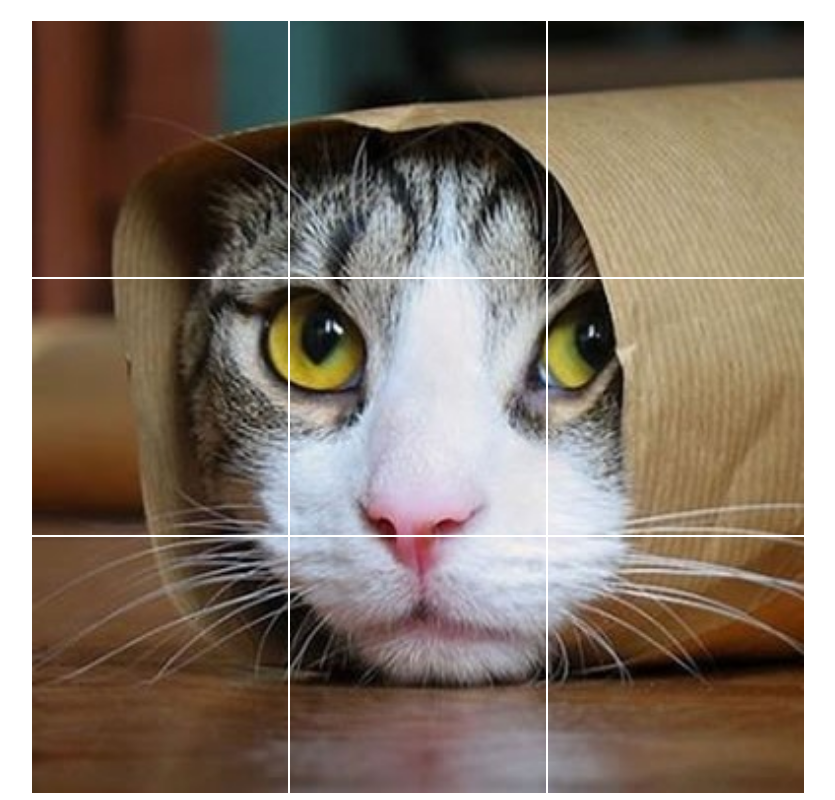
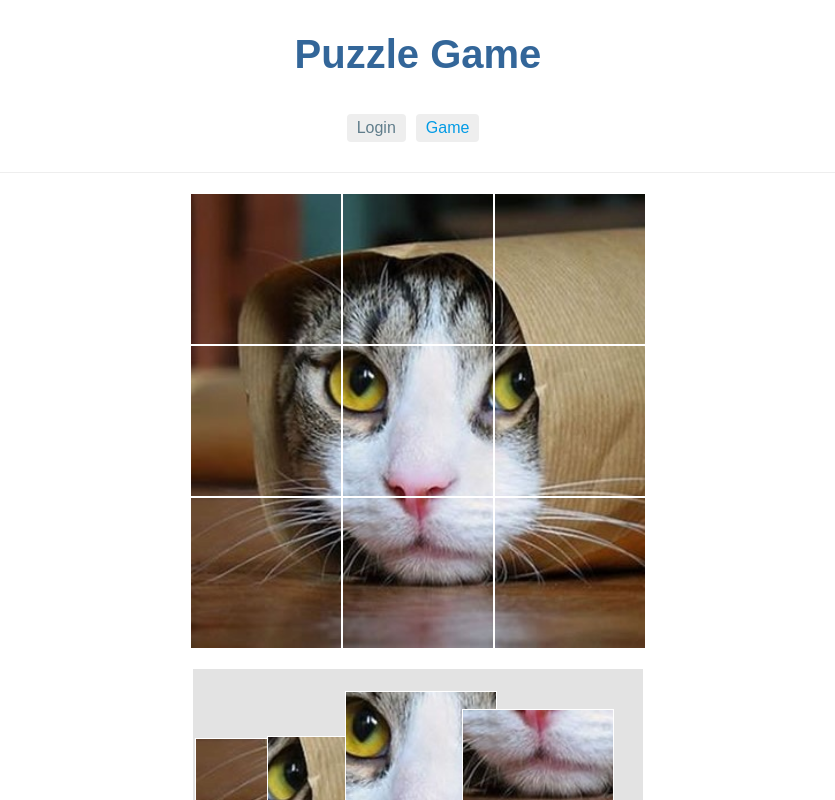
Before and after one commit to veldymanov/test-ifm, an Angular app: page /puzzle in a window 1280 px wide. Shown: the top 800 px of the page, without its empty margins (222-1057 px from the left). Built offline with nearby package versions, Linux system fonts and the light colour scheme.

Commit message:
new feature drag

```diff
--- /dev/null
+++ b/src/app/app-routing.module.ts
@@ -0,0 +1,33 @@
+import { NgModule } from '@angular/core';
+import { RouterModule, Routes, Router, PreloadAllModules  } from '@angular/router';
+
+import { PageNotFoundComponent } from './core/page-not-found/page-not-found.component';
+import { PazzleComponent } from './pazzle/pazzle.component';
+
+const appRoutes: Routes = [
+  { path: 'puzzle', component: PazzleComponent },
+  { path: '', redirectTo: 'puzzle', pathMatch: 'full'},
+  { path: '**', component: PageNotFoundComponent }
+];
+
+
+@NgModule({
+  imports: [
+    RouterModule.forRoot(
+      appRoutes,
+      {
+    //    enableTracing: true, // <-- debugging purposes only
+        preloadingStrategy: PreloadAllModules // SelectivePreloadingStrategy
+      }
+    )
+  ],
+  exports: [
+    RouterModule,
+  ]
+})
+export class AppRoutingModule {
+  // Diagnostic only: inspect router configuration
+  constructor(router: Router) {
+    console.log('Routes: ', JSON.stringify(router.config, undefined, 2));
+  }
+}
--- a/src/app/app.component.ts
+++ b/src/app/app.component.ts
@@ -1,84 +1,27 @@
-import { Component, OnInit } from '@angular/core';
+import { Component } from '@angular/core';
 
 @Component({
   selector: 'app-root',
-  templateUrl: './app.component.html',
-  styleUrls: ['./app.component.scss']
+  styles: [`
+    h1 {
+      text-align: center;
+    }
+    nav {
+      border-bottom: 1px solid #eee;
+      display: flex;
+      justify-content: center;
+      padding-bottom: 30px;
+    }
+  `],
+  template: `
+    <h1> Puzzle Game </h1>
+    <nav>
+      <a routerLink="/login" routerLinkActive="active">Login</a>
+      <a routerLink="/puzzle" routerLinkActive="active">Game</a>
+    </nav>
+    <router-outlet></router-outlet>
+  `
 })
-export class AppComponent implements OnInit {
-
-  private piece1: HTMLElement;
-  private piece2: HTMLElement;
-  private piece3: HTMLElement;
-  private piece4: HTMLElement;
-  private piece5: HTMLElement;
-  private piece6: HTMLElement;
-  private piece7: HTMLElement;
-  private piece8: HTMLElement;
-  private piece9: HTMLElement;
-
-  constructor() {}
-
-  ngOnInit() {
-    this.piece1 = <HTMLElement>document.querySelector('.js-piece-1');
-    this.piece2 = <HTMLElement>document.querySelector('.js-piece-2');
-    this.piece3 = <HTMLElement>document.querySelector('.js-piece-3');
-    this.piece4 = <HTMLElement>document.querySelector('.js-piece-4');
-    this.piece5 = <HTMLElement>document.querySelector('.js-piece-5');
-    this.piece6 = <HTMLElement>document.querySelector('.js-piece-6');
-    this.piece7 = <HTMLElement>document.querySelector('.js-piece-7');
-    this.piece8 = <HTMLElement>document.querySelector('.js-piece-8');
-    this.piece9 = <HTMLElement>document.querySelector('.js-piece-9');
-
-    this.piece1.style.cssText = `left: 10px; top: 10px`;
-    this.piece2.style.cssText = `left: 20px; top: 20px`;
-    this.piece3.style.cssText = `left: 30px; top: 30px`;
-    this.piece4.style.cssText = `left: 40px; top: 40px`;
-    this.piece5.style.cssText = `left: 50px; top: 50px`;
-    this.piece6.style.cssText = `left: 60px; top: 60px`;
-    this.piece7.style.cssText = `left: 70px; top: 70px`;
-    this.piece8.style.cssText = `left: 80px; top: 80px`;
-    this.piece9.style.cssText = `left: 90px; top: 90px`;
-
-    this.dragDrop(this.piece1);
-  }
-
-  dragDrop(elem) {
-    console.log(elem);
-
-    elem.addEventListener('mousedown', function(event) {
-      const style = window.getComputedStyle(elem);
-
-      const left0 = parseInt(style.getPropertyValue('left'), 10);
-      const top0 = parseInt(style.getPropertyValue('top'), 10);
-
-      const deltaX0 =  left0 - event.pageX;
-      const deltaY0 = top0 - event.pageY;
-
-      // $(".js-iframe-container").children(".js-iframe").css( "zIndex", -2 );
-      // $(".js-iframe-container").children(".js-deleteFrame").css( "zIndex", -2 );
-      // over the rest
-      // $(elem).children(".js-iframe").css( "zIndex", -1 );
-      // $(elem).children(".js-deleteFrame").css( "zIndex", -1 );
-/*
-      document.onmousemove = function(e) {
-        e.preventDefault();
-        moveAt(e);
-      };
-
-      elem.onmouseup = function() {
-        e.preventDefault();
-        document.onmousemove = null;
-        elem.onmouseup = null;
-      };
-
-      function moveAt(e) {
-        $(elem).css({
-          'left': e.pageX + deltaX0 + 'px',
-          'top': e.pageY + deltaY0 + 'px'
-        });
-      }
-*/
-    });
-  }
+export class AppComponent {
+  title = 'Angular Modules';
 }
--- /dev/null
+++ b/src/app/core/page-not-found/page-not-found.component.ts
@@ -0,0 +1,6 @@
+import { Component } from '@angular/core';
+
+@Component({
+  template: '<h2>Page not found</h2>'
+})
+export class PageNotFoundComponent {}
--- a/src/app/app.component.scss
+++ b/src/app/pazzle/pazzle.component.scss
@@ -3,25 +3,29 @@
   flex-wrap: wrap;
   justify-content: center;
   margin: 20px auto;
+  max-width: 500px;
   width: 70vw;
 }
 
 .pieces-container {
   background: rgba(200, 200, 200, 0.5);
-  height: 40vw;
+  height: 250px;
   margin: 0 auto;
+  max-width: 450px;
   position: relative;
-  width: 70vw;
+  width: 61vw;
   .img-box {
     position: absolute;
   }
 }
 
 .img {
-  background: url(../assets/images/kotel.jpg) center / cover no-repeat;
+  background: url(../../assets/images/kotel.jpg) center / cover no-repeat;
+  height: 60vw;
   margin: 0 auto;
+  max-height: 450px;
+  max-width: 450px;
   width: 60vw;
-  height: 60vw;
 }
 
 .img-box {
@@ -29,6 +33,8 @@
   border: 1px solid #fff;
   display: inline-block;
   height: 20vw;
+  max-height: 150px;
+  max-width: 150px;
   overflow: hidden;
   width: 20vw;
 }
@@ -41,40 +47,64 @@
 .piece-2 {
   .img {
     background-position: -20vw 0;
+    @media(min-width: 750px) {
+      background-position: -150px 0;
+    }
   }
 }
 .piece-3 {
   .img {
     background-position: -40vw 0;
+    @media(min-width: 750px) {
+      background-position: -300px 0;
+    }
   }
 }
 .piece-4 {
   .img {
     background-position: 0 -20vw;
+    @media(min-width: 750px) {
+      background-position: 0 -150px;
+    }
   }
 }
 .piece-5 {
   .img {
     background-position: -20vw -20vw;
+    @media(min-width: 750px) {
+      background-position: -150px -150px;
+    }
   }
 }
 .piece-6 {
   .img {
     background-position: -40vw -20vw;
+    @media(min-width: 750px) {
+      background-position: -300px -150px;
+    }
   }
 }
 .piece-7 {
   .img {
     background-position: 0 -40vw;
+    @media(min-width: 750px) {
+      background-position: 0 -300px;
+    }
   }
 }
 .piece-8 {
   .img {
     background-position: -20vw -40vw;
+    @media(min-width: 750px) {
+      background-position: -150px -300px;
+    }
   }
 }
 .piece-9 {
   .img {
     background-position: -40vw -40vw;
+    @media(min-width: 750px) {
+      background-position: -300px -300px;
+    }
   }
 }
--- /dev/null
+++ b/src/app/pazzle/pazzle.component.ts
@@ -0,0 +1,76 @@
+import { Component, OnInit } from '@angular/core';
+
+@Component({
+  selector: 'app-pazzle',
+  templateUrl: './pazzle.component.html',
+  styleUrls: ['./pazzle.component.scss']
+})
+export class PazzleComponent implements OnInit {
+
+  private photoPieces: HTMLElement[] = [];
+  private photoPiecesZIndexes: string[] = [];
+
+  constructor() {}
+
+  ngOnInit() {
+    this.getPhotoPieces();
+    this.randomPhotoPieces();
+    this.photoPieces.forEach( (piece, index) => {
+      this.dragDrop(piece);
+      this.photoPiecesZIndexes[index] = piece.style.zIndex;
+    });
+  }
+
+  getPhotoPieces() {
+    for (let i = 0; i < 9; i++) {
+      this.photoPieces[i] = <HTMLElement>document.querySelector(`.js-piece-${i + 1}`);
+    }
+  }
+
+  randomPhotoPieces() {
+    const elWidth = this.photoPieces[0].offsetWidth;
+    this.photoPieces.forEach(piece => piece.style.cssText = this.randomizePieces(elWidth));
+  }
+
+  randomizePieces(elWidth) {
+    return `
+      left: ${Math.floor( 2 * elWidth * Math.random() )}px;
+      top: ${ Math.floor( (250 - elWidth) * Math.random() )}px;
+      z-index: ${ Math.floor( 10 * Math.random() )};
+    `;
+  }
+
+  dragDrop(elem) {
+    elem.addEventListener('mousedown', (event: MouseEvent) => {
+      const style = window.getComputedStyle(elem);
+      const left0 = parseInt(style.getPropertyValue('left'), 10);
+      const top0 = parseInt(style.getPropertyValue('top'), 10);
+      const zIndex0 = style.getPropertyValue('z-index');
+      const deltaX0 =  left0 - event.pageX;
+      const deltaY0 = top0 - event.pageY;
+
+      document.onmousemove = function(e) {
+        e.preventDefault();
+
+        elem.style.cssText = `
+          left: ${e.pageX + deltaX0}px;
+          top: ${e.pageY + deltaY0}px;
+          z-index: 10;
+        `;
+      };
+
+      elem.onmouseup = function(e) {
+        e.preventDefault();
+
+        elem.style.cssText = `
+          left: ${left0}px;
+          top: ${top0}px;
+          z-index: ${zIndex0};
+        `;
+
+        document.onmousemove = null;
+        elem.onmouseup = null;
+      };
+    });
+  }
+}
--- a/src/styles.css
+++ b/src/styles.css
@@ -1 +1,80 @@
 /* You can add global styles to this file, and also import other style files */
+
+h1 {
+  color: #369;
+  font-family: Arial, Helvetica, sans-serif;
+  font-size: 250%;
+}
+h2, h3 {
+  color: #444;
+  font-family: Arial, Helvetica, sans-serif;
+  font-weight: lighter;
+}
+body {
+  margin: 2em;
+}
+body, input[text], button {
+  color: #888;
+  font-family: Cambria, Georgia;
+}
+a {
+  cursor: pointer;
+  cursor: hand;
+}
+button {
+  font-family: Arial;
+  background-color: #eee;
+  border: none;
+  padding: 5px 10px;
+  border-radius: 4px;
+  cursor: pointer;
+  cursor: hand;
+}
+button:hover {
+  background-color: #cfd8dc;
+}
+button:disabled {
+  background-color: #eee;
+  color: #aaa;
+  cursor: auto;
+}
+
+/*Webkit Scrollbar*/
+ul.options::-webkit-scrollbar {
+  -webkit-appearance: none;
+  width: 5px;
+}
+ul.options::-webkit-scrollbar-track {
+  background-color: rgba(251, 251, 251, 1);
+  border-radius: 8px;
+}
+ul.options::-webkit-scrollbar-thumb {
+  border-radius: 8px;
+  background-color: rgba(180, 180, 180, .8);
+}
+
+/* Navigation link styles */
+nav a {
+  padding: 5px 10px;
+  text-decoration: none;
+  margin-right: 10px;
+  margin-top: 10px;
+  display: inline-block;
+  background-color: #eee;
+  border-radius: 4px;
+}
+nav a:visited, a:link {
+  color: #607D8B;
+}
+nav a:hover {
+  color: #039be5;
+  background-color: #CFD8DC;
+}
+nav a.active {
+  color: #039be5;
+}
+
+/* everywhere else */
+* {
+  font-family: Arial, Helvetica, sans-serif;
+}
```
Also changed, not shown: src/app/app.module.ts (+8 -2 lines), src/app/core/core.module.ts (+8 -1 lines), src/app/shared/shared.module.ts (added, +15 -0 lines), src/app/pazzle/pazzle.component.html (line endings or trailing spaces), 2 other files (tests, documents, lock files or other folders).
